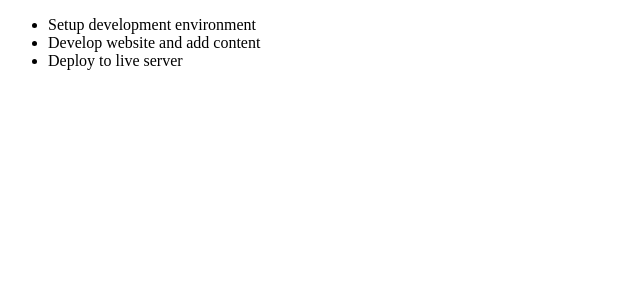
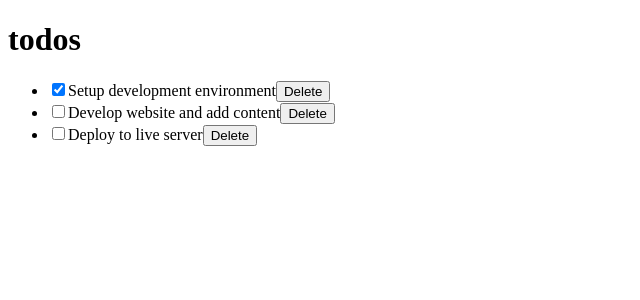
Before and after one commit to bahoz-ali/TODO_REACT, a React (Create React App) app: page / in a window 1280 px wide. Shown: the top 300 px of the page, without its empty margins (0-640 px from the left). Built offline with nearby package versions, Linux system fonts and the light colour scheme.

Commit message:
display all the tasks and add check as coplete functioality and remove the task

```diff
--- a/src/components/Header.jsx
+++ b/src/components/Header.jsx
@@ -0,0 +1,9 @@
+import React from 'react';
+
+export default function Header() {
+  return (
+    <header>
+      <h1>todos</h1>
+    </header>
+  );
+}
--- a/src/components/TodoContainer.jsx
+++ b/src/components/TodoContainer.jsx
@@ -1,4 +1,5 @@
 import React, { Component } from 'react';
+import Header from './Header';
 import TodosList from './TodosList';
 
 export default class TodoContainer extends Component {
@@ -22,10 +23,42 @@ export default class TodoContainer extends Component {
     ],
   };
 
+  handleChange = (id) => {
+    this.setState((prevState) => {
+      const todos = prevState.todos.map((todo) => {
+        if (todo.id === id) {
+          return {
+            ...todo,
+            completed: !todo.completed,
+          };
+        }
+        return todo;
+      });
+
+      return { todos };
+    });
+  };
+
+  delTodo = (id) => {
+    this.setState({
+      todos: [
+        ...this.state.todos.filter((todo) => {
+          return todo.id !== id;
+        }),
+      ],
+    });
+  };
+
   render() {
     return (
       <div>
-        <TodosList todos={this.state.todos} />
+        <Header />
+
+        <TodosList
+          todos={this.state.todos}
+          handleChangeProps={this.handleChange}
+          deleteTodoProps={this.delTodo}
+        />
       </div>
     );
   }
--- a/src/components/TodoItem.jsx
+++ b/src/components/TodoItem.jsx
@@ -0,0 +1,21 @@
+import React, { Component } from 'react';
+
+const TodoItem = (props) => {
+  const { id, title, completed } = props.todo;
+
+  return (
+    <li key={id}>
+      <input
+        type="checkbox"
+        checked={completed}
+        onChange={() => {
+          props.handleChangeProps(id);
+        }}
+      />
+      {title}
+      <button onClick={() => props.deleteTodoProps(id)}>Delete</button>
+    </li>
+  );
+};
+
+export default TodoItem;
--- a/src/components/TodosList.jsx
+++ b/src/components/TodosList.jsx
@@ -1,16 +1,20 @@
 import React, { Component } from 'react';
+import TodoItem from './TodoItem';
 
 export default class TodosList extends Component {
-  constructor(props) {
-    super(props);
-  }
+  render() {
+    const { handleChangeProps, deleteTodoProps } = this.props;
 
-  render() {
     return (
       <div>
         <ul>
           {this.props.todos?.map((todo) => (
-            <li key={todo.id}>{todo.title}</li>
+            <TodoItem
+              key={todo.id}
+              todo={todo}
+              deleteTodoProps={deleteTodoProps}
+              handleChangeProps={handleChangeProps}
+            />
           ))}
         </ul>
       </div>
```
Also changed, not shown: src/components/InputTodo.jsx (+8 -1 lines), 1 other file (tests, documents, lock files or other folders).
